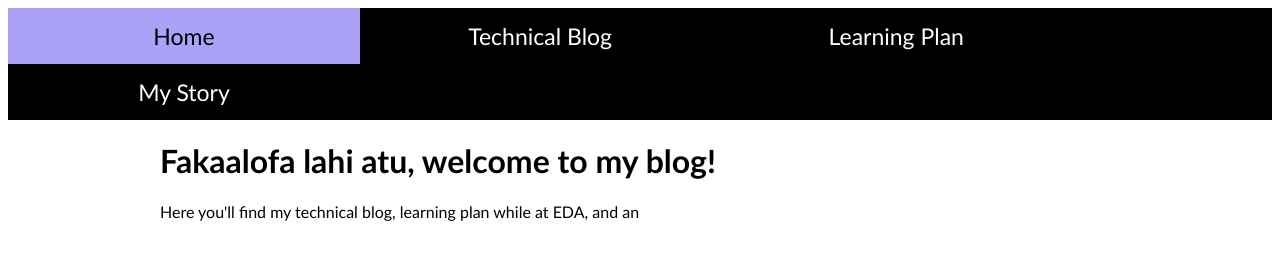
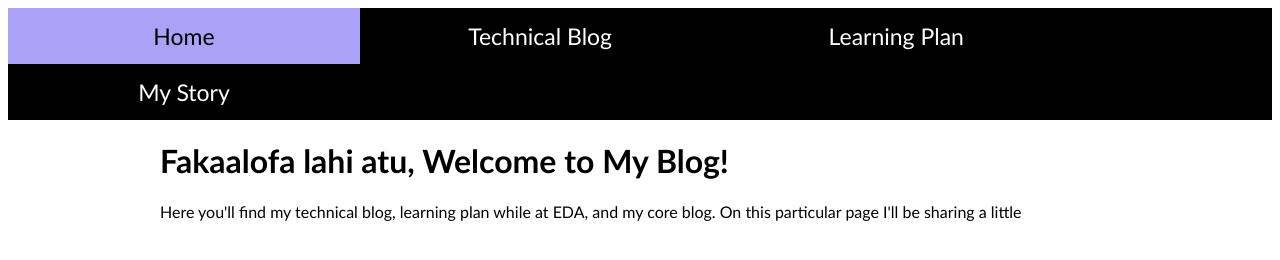
Before and after one commit to amaryah-halo/amaryah-halo.github.io, a plain HTML site: page index.html in a window 1280 px wide. Drawn offline with Linux system fonts and the light colour scheme.

Commit message:
Updated files

```diff
--- a/index.html
+++ b/index.html
@@ -12,7 +12,7 @@
     <link href="styles/main.css" rel="stylesheet" type="text/css">
 
   <body class = "font">
-    <h1>Fakaalofa lahi atu, welcome to my blog!</h1>
-    <p> Here you'll find my technical blog, learning plan while at EDA, and an </p>
+    <h1>Fakaalofa lahi atu, Welcome to My Blog!</h1>
+    <p> Here you'll find my technical blog, learning plan while at EDA, and my core blog. On this particular page I'll be sharing a little</p>
   </body>
 </html>
```
